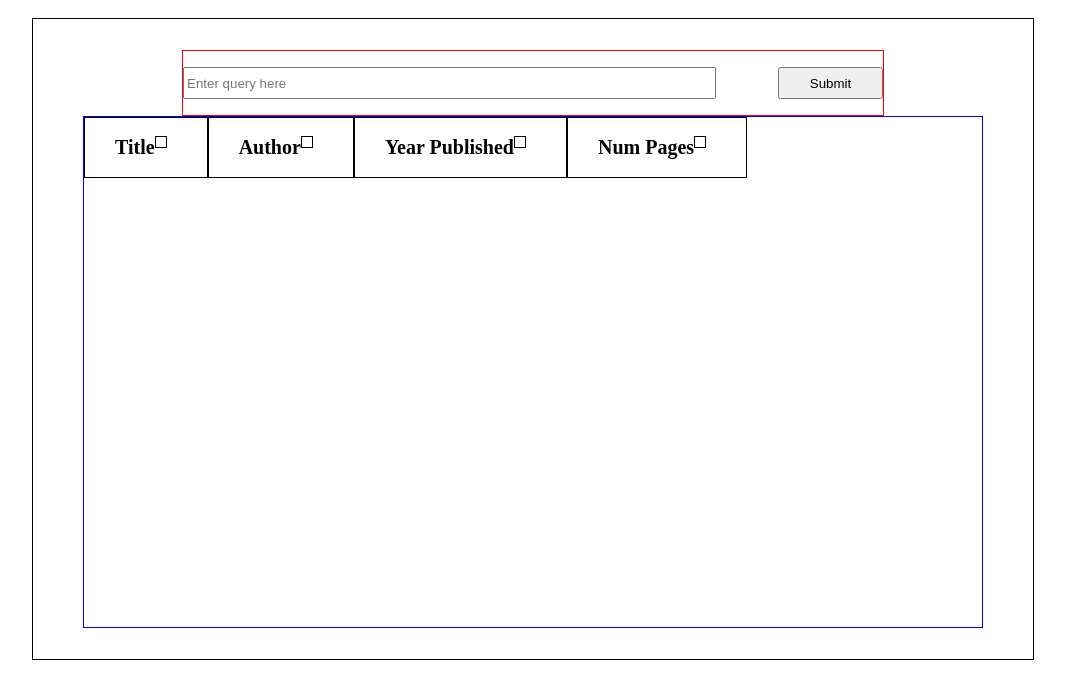
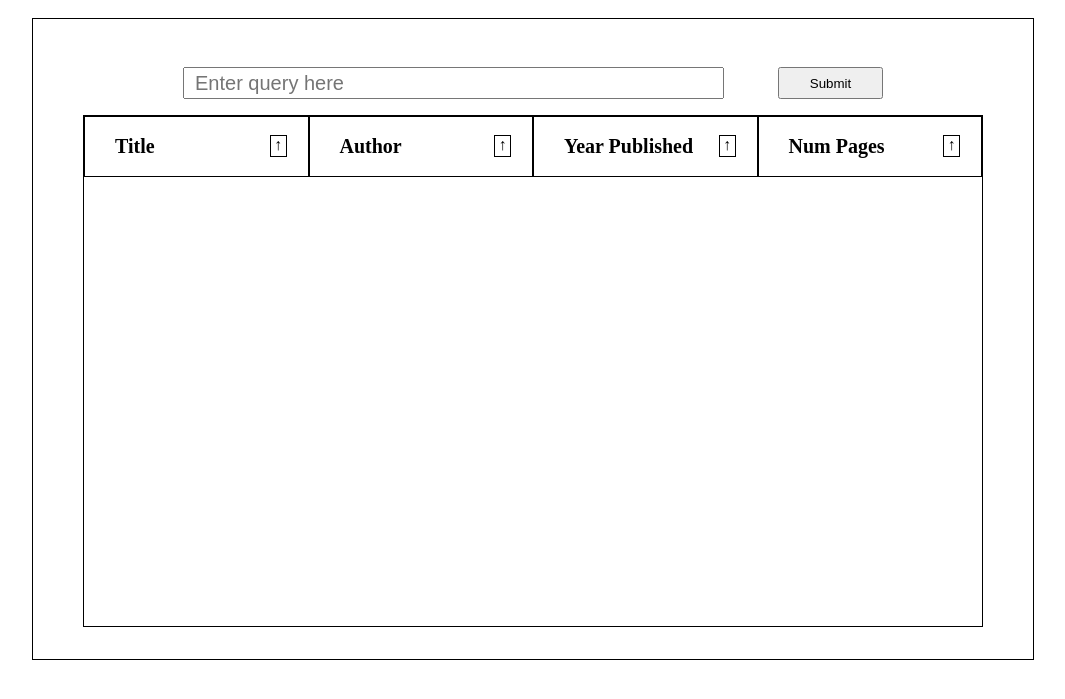
Before and after one commit to yuhmanashi/BookCatalog, a plain HTML site: page index.html in a window 1280 px wide. Shown: the part 61-760 px from the top of the page, without its empty margins (107-1172 px from the left). Drawn offline with Linux system fonts and the light colour scheme.

Commit message:
styling is more or less complete, functional

```diff
--- a/script.js
+++ b/script.js
@@ -9,9 +9,11 @@ const tbody = document.getElementById('tbody');
 submit.addEventListener('click', (e) => {
     e.preventDefault();
     const words = search.value;
-    const query = createQuery(words);
-    getData(query);
-    setSorted();
+    if (words){
+        const query = createQuery(words);
+        getData(query);
+        setSorted();
+    }
 })
 
 // search
@@ -41,7 +43,7 @@ const dataToBooks = (data, num) => {
     for (let i = 0; i < num; i++){
         const current = data.docs[i];
         const title = current.title;
-        const authors = current.author_name.join(',');
+        const authors = current.author_name.join(', ');
         const pubYear = current.first_publish_year;
         const numPages = current.number_of_pages_median;
         currentBooks.push([title, authors, pubYear, numPages])
@@ -75,17 +77,12 @@ const clearBody = () => {
 
 // sort
 const sorted = {};
-const setSorted = () => {
-    for (let i = 0; i < 4; i++){
-        sorted[i] = false;
-    }
-}
 
 const sorts = document.getElementsByClassName('sort');
 for (let sort of sorts){
     sort.addEventListener('click', (e) => {
         e.preventDefault();
-        const value = e.currentTarget.getAttribute('value')
+        const value = e.currentTarget.getAttribute('value');
 
         if (currentBooks.length > 0){
             if (value <= 1){
@@ -108,5 +105,27 @@ for (let sort of sorts){
 
             createEntries();
         }
+
+        createArrow(sort, value);
     })
 }
+
+const setSorted = () => {
+    for (let i = 0; i < 4; i++){
+        sorted[i] = false;
+    }
+
+    for (let sort of sorts){
+        sort.innerText = '↑'
+    }
+}
+
+setSorted();
+
+const createArrow = (sort, value) => {
+    if (sorted[value]){
+        sort.innerText = '↓'
+    } else {
+        sort.innerText = '↑'
+    }
+}
--- a/style.css
+++ b/style.css
@@ -21,7 +21,6 @@ h1 {
 #searchbar {
     height: 10%;
     width: 70%;
-    border: 1px solid red;
 
     display: flex;
     align-items: center;
@@ -30,7 +29,9 @@ h1 {
 
 #search {
     height: 40%;
-    width: 75%
+    width: 75%;
+    padding-left: 10px;
+    font-size: 20px;
 }
 
 #submit {
@@ -41,7 +42,7 @@ h1 {
 #table {
     height: 80%;
     width: 90%;
-    border: 1px solid blue;
+    border: 1px solid black;
 
     display: flex;
     flex-direction: column;
@@ -54,12 +55,13 @@ tr {
 }
 
 th, td {
+    width: 192px;
+
     padding-top: 2%;
     padding-bottom: 2%;
     padding-left: 30px;
-    padding-right: 40px;
-    border: 1px solid black;
 
+    border: 1px solid rgb(97, 97, 97);
     font-size: 20px;
 }
 
@@ -70,10 +72,15 @@ thead > tr {
 th {
     display: flex;
     flex-direction: row;
+    justify-content: space-between;
+
+    border: 1px solid black;
 }
 
 .sort {
-    height: 10px;
-    width: 10px;
+    height: 20px;
+    width: 15px;
     border: 1px solid black;
+    margin-right: 20px;
+    font-size: 16px;
 }
```
